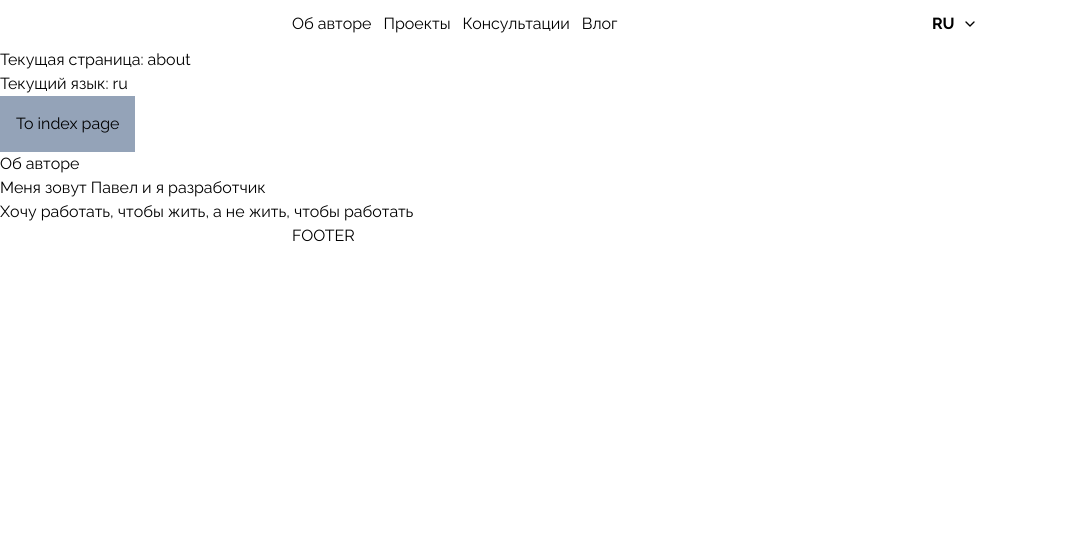
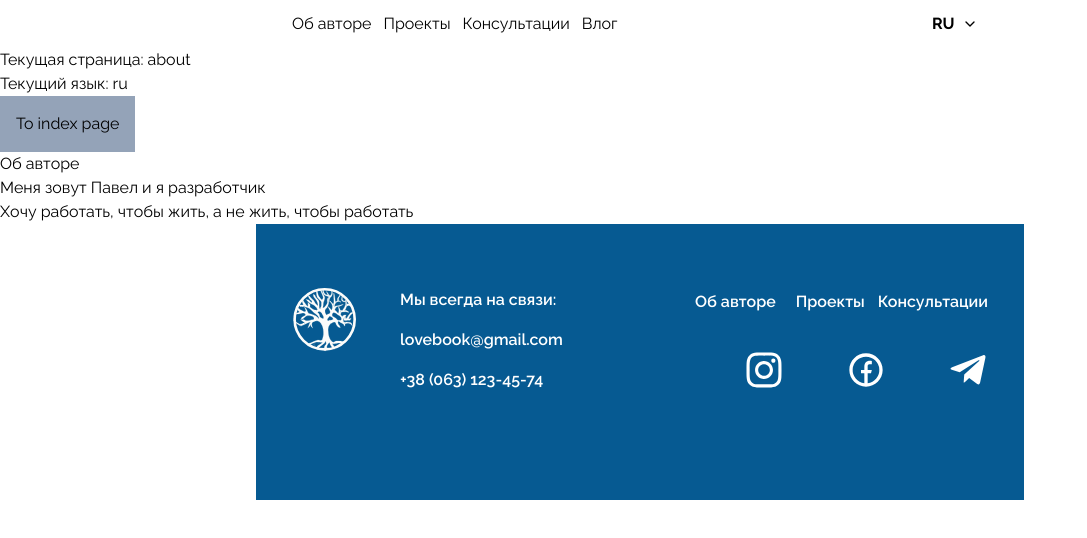
Before and after one commit to GoWeb-Internship/gw-rh-front, a Next.js app: page /about in a window 1280 px wide. Shown: the top 538 px of the page, without its empty margins (0-1087 px from the left). Built offline with nearby package versions, Linux system fonts and the light colour scheme.

Commit message:
feat: add footer

```diff
--- /dev/null
+++ b/components/Social/Social.jsx
@@ -0,0 +1,28 @@
+import { FaInstagram, FaTelegramPlane } from 'react-icons/fa';
+import { RiFacebookCircleLine } from 'react-icons/ri';
+
+const socialIcons = [
+  { id: '1', icon: <FaInstagram size={40} />, link: '/' },
+  { id: '2', icon: <RiFacebookCircleLine size={40} />, link: '/' },
+  { id: '3', icon: <FaTelegramPlane size={40} />, link: '/' },
+];
+
+const Social = () => {
+  return (
+    <ul className="flex justify-center gap-x-10 md:gap-x-[62px] md:justify-end lg:gap-x-16 ">
+      {socialIcons.map(({ id, icon, link }) => {
+        return (
+          <li key={id}>
+            <a
+              href={link}
+              className="flex justify-center items-center  rounded-full   "
+            >
+              {icon}
+            </a>
+          </li>
+        );
+      })}
+    </ul>
+  );
+};
+export default Social;
--- /dev/null
+++ b/components/Social/index.js
@@ -0,0 +1 @@
+export { default } from './Social';
--- a/components/layout/Footer.jsx
+++ b/components/layout/Footer.jsx
@@ -1,9 +1,48 @@
 import Container from '../reusable/Container';
+import Image from 'next/image';
+import Link from 'next/link';
+import Social from '../Social';
+
+const links = [
+  { id: '1', name: 'Об авторе', path: '/about' },
+  { id: '2', name: 'Проекты', path: '/projects' },
+  { id: '3', name: 'Консультации', path: '/consultations' },
+];
 
 const Footer = () => {
   return (
     <footer>
-      <Container>FOOTER</Container>
+      <Container className="footer pt-8 px-5 pb-[104px]  md:pt-16 md:px-16 md:pb-[108px]   lg:pt-14 lg:pb-32 lg:px-[152px]  md:flex-row md:text-base md:font-semibold  ">
+        <div className="flex mb-16 md:mb-0 gap-x-6 md:gap-x-11 lg:gap-x-8 items-start  ">
+          <Image src="/logo.svg" alt="alt" width={64} height={64} />
+          <div>
+            <p className="mb-4">Мы всегда на связи:</p>
+            <p className="mb-4">lovebook@gmail.com</p>
+            <p>+38 (063) 123-45-74</p>
+          </div>
+        </div>
+
+        <div className="w-[268px] md:w-[300px]  m-auto md:mr-0">
+          <div>
+            <ul className="flex text-center mb-9  ">
+              {links.map(({ id, name, path }) => {
+                return (
+                  <li key={id} className="w-1/2 ">
+                    {path ? (
+                      <Link href={path}>
+                        <a>{name}</a>
+                      </Link>
+                    ) : (
+                      <p>{name}</p>
+                    )}
+                  </li>
+                );
+              })}
+            </ul>
+          </div>
+          <Social />
+        </div>
+      </Container>
     </footer>
   );
 };
--- a/tailwind.config.js
+++ b/tailwind.config.js
@@ -1,3 +1,5 @@
+const plugin = require('tailwindcss/plugin');
+
 /** @type {import('tailwindcss').Config} */
 module.exports = {
   content: [
@@ -26,5 +28,21 @@ module.exports = {
     },
   },
   variants: {},
-  plugins: [],
+  plugins: [
+    plugin(({ addComponents }) => {
+      addComponents({
+        '.footer': {
+          color: '#fff',
+          backgroundColor: '#065A92',
+          display: 'flex',
+          flexDirection: 'column',
+          textAlign: 'left',
+          justifyContent: 'space-between',
+          fontSize: 14,
+          fontWeight: 500,
+          lineHeight: 1.5,
+        },
+      });
+    }),
+  ],
 };
```
Also changed, not shown: public/logo.svg (added).
